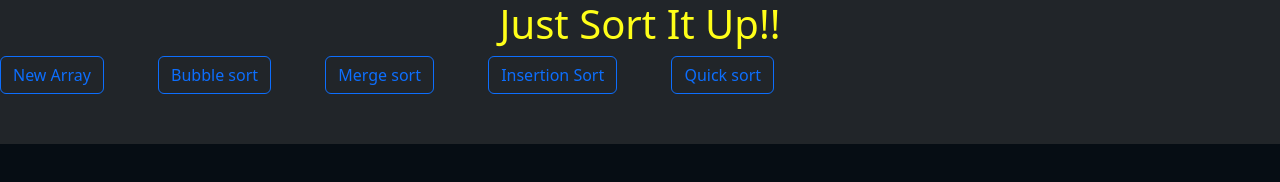
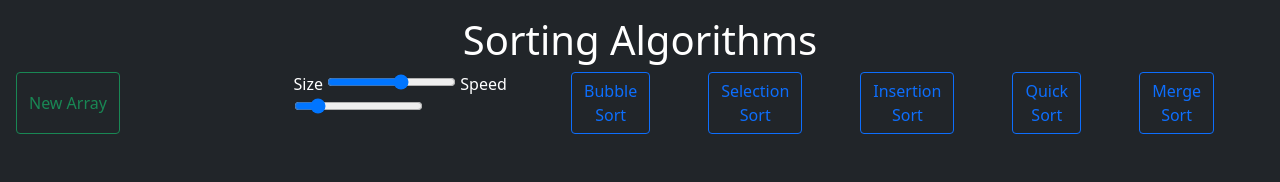
Before and after one commit to pc-hover/Sorting-Visualizer, a plain HTML site: page index.html in a window 1280 px wide. Shown: the top 182 px of the page. Drawn offline with nearby package versions, Linux system fonts and the light colour scheme.

Commit message:
Update index.html

```diff
--- a/index.html
+++ b/index.html
@@ -1,49 +1,49 @@
 <!DOCTYPE html>
 <html lang="en">
-  <head>
-    <meta charset="UTF-8" />
-    <meta name="viewport" content="width=device-width, initial-scale=1.0" />
-    <title>Visualizer</title>
-    <link rel="stylesheet" href="styles/style.css" />
-    <link
-      href="https://cdn.jsdelivr.net/npm/bootstrap@5.3.1/dist/css/bootstrap.min.css"
-      rel="stylesheet"
-      integrity="sha384-4bw+/aepP/YC94hEpVNVgiZdgIC5+VKNBQNGCHeKRQN+PtmoHDEXuppvnDJzQIu9"
-      crossorigin="anonymous"
-    />
-  </head>
-  <body class="bg-dark">
-    <h1 style="color: rgb(255, 255, 25)" class="text-center">
-      Just Sort It Up!!
-    </h1>
-    <div class="nav_container">
-      <nav>
-        <button type="button" class="btn btn-outline-primary New_Array">
-          New Array
-        </button>
-        <button type="button" class="btn btn-outline-primary Bubble_sort">
-          Bubble sort
-        </button>
-        <button type="button" class="btn btn-outline-primary Merge_sort">
-          Merge sort
-        </button>
-        <button type="button" class="btn btn-outline-primary Insertion_Sort">
-          Insertion Sort
-        </button>
-        <button type="button" class="btn btn-outline-primary Quick_sort">
-          Quick sort
-        </button>
-      </nav>
-    </div>
-    <div id="bars_container"></div>
+<head>
+    <meta charset="UTF-8">
+    <meta http-equiv="X-UA-Compatible" content="IE=edge">
+    <meta name="viewport" content="width=device-width, initial-scale=1.0">
+    <title>Sorting Algorithms</title>
+    <link href="https://cdn.jsdelivr.net/npm/bootstrap@5.0.0-beta2/dist/css/bootstrap.min.css" rel="stylesheet" integrity="sha384-BmbxuPwQa2lc/FVzBcNJ7UAyJxM6wuqIj61tLrc4wSX0szH/Ev+nYRRuWlolflfl" crossorigin="anonymous">
+    <link rel="stylesheet" href="styles/style.css">
+</head>
+<header>
+    <h1 align="center">Sorting Algorithms</h1>
+    <nav>
+        <div class="row">
+            <div class="col gap-2 d-sm-flex" id="newArray">
+                <button type="button" class="btn btn-outline-success btn-dark newArray">New Array</button>
+            </div>
+            <div class="col" id="input">
+                <span id="size">Size
+                    <input id="arr_sz" type="range" min="5" max="100" step=1 value=60>
+                </span>
+                <span id="speed">Speed
+                    <input id="speed_input" type="range" min="20" max="300" stepDown=10 value=60>
+                </span>
+            </div>
+            <div class="col gap-2 d-sm-flex justify-content-end">
+                <button type="button" class="btn btn-outline-primary btn-dark bubbleSort">Bubble Sort</button>
+                <button type="button" class="btn btn-outline-primary btn-dark selectionSort">Selection Sort</button>
+                <button type="button" class="btn btn-outline-primary btn-dark insertionSort">Insertion Sort</button>
+                <button type="button" class="btn btn-outline-primary btn-dark quickSort">Quick Sort</button>
+                <button type="button" class="btn btn-outline-primary btn-dark mergeSort">Merge Sort</button>
+            </div>
+        </div>
+    </nav>
+</header>
+<body class="p-3 mb-2 bg-dark text-white">
 
-    <script type="module" src="dwe.js"></script>
-    <script src="./Js Files/BubbleSort.js"></script>
+    <div id="bars" class="flex-container"></div>
 
-    <script
-      src="https://cdn.jsdelivr.net/npm/bootstrap@5.3.1/dist/js/bootstrap.bundle.min.js"
-      integrity="sha384-HwwvtgBNo3bZJJLYd8oVXjrBZt8cqVSpeBNS5n7C8IVInixGAoxmnlMuBnhbgrkm"
-      crossorigin="anonymous"
-    ></script>
-  </body>
+    <script src="https://cdn.jsdelivr.net/npm/bootstrap@5.0.0-beta2/dist/js/bootstrap.bundle.min.js" integrity="sha384-b5kHyXgcpbZJO/tY9Ul7kGkf1S0CWuKcCD38l8YkeH8z8QjE0GmW1gYU5S9FOnJ0" crossorigin="anonymous"></script>
+    <script src="Algos/sorting.js"></script>
+    <script src="Algos/bubble.js"></script>
+    <script src="Algos/insertion.js"></script>
+    <script src="Algos/merge.js"></script>
+    <script src="Algos/quick.js"></script>
+    <script src="Algos/selection.js"></script>
+</body>
+
 </html>
```
